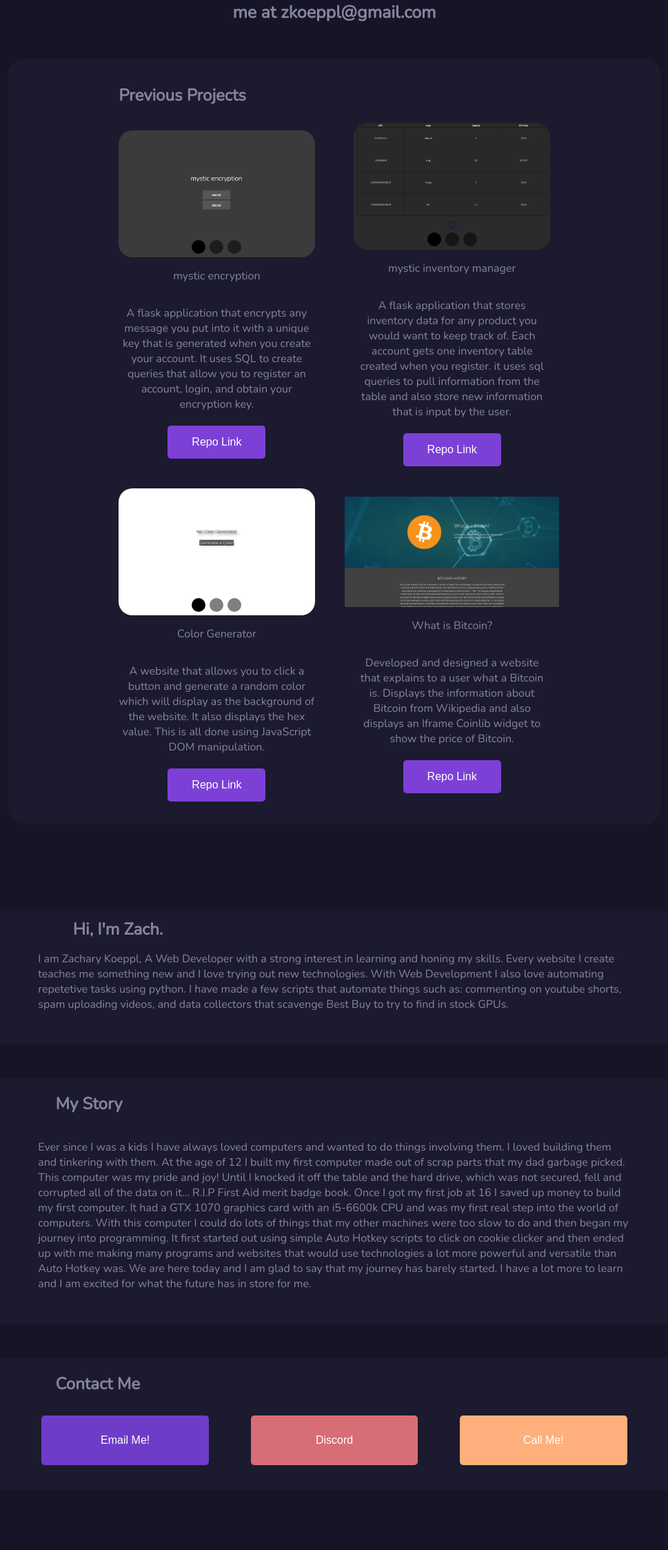
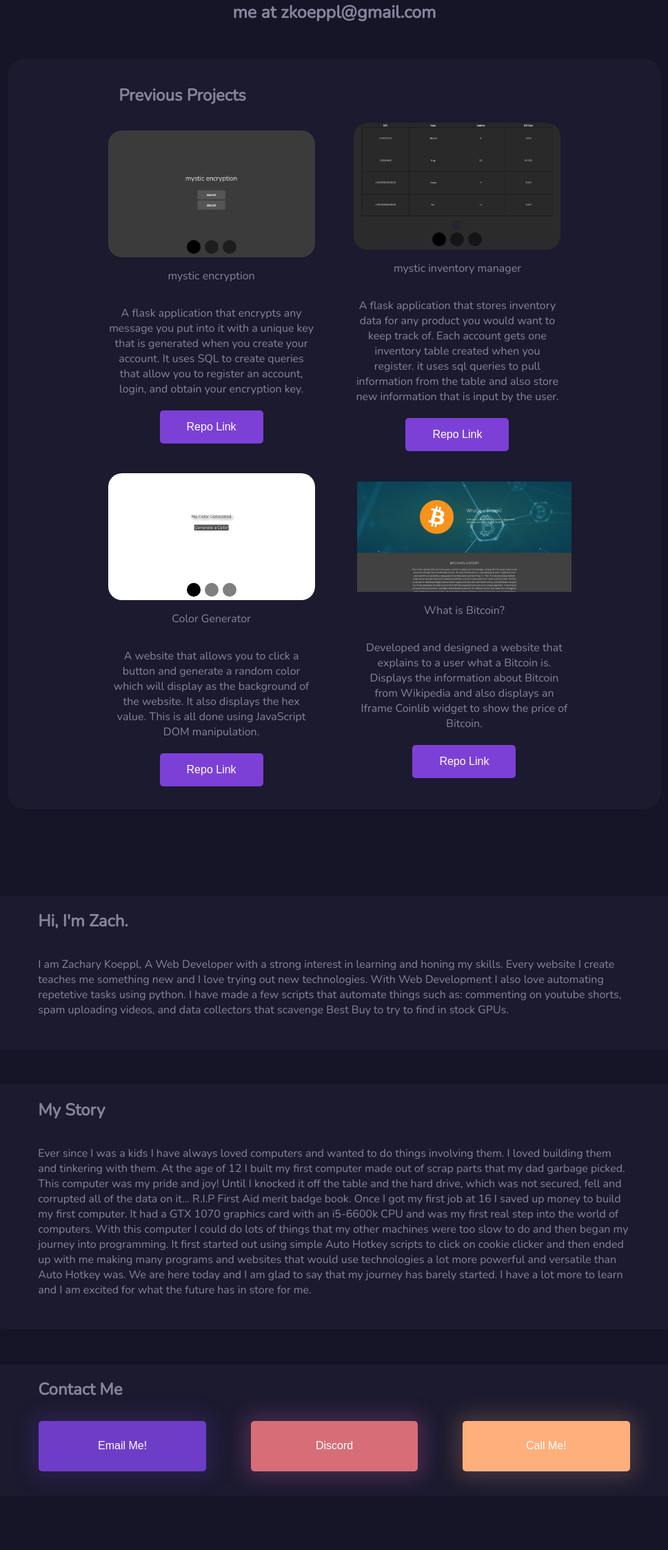
Before and after one commit to ZachK26/zach-koeppl-portfolio, a Flask app: page / in a window 1280 px wide. Shown: the part 307-2554 px from the top of the page at 69% size, without its empty margins (155-1124 px from the left). After the commit the page ends 2464 px from the top, so only its background shows below. Run offline with Flask 2, Linux system fonts and the light colour scheme.

Commit message:
updated padding

```diff
--- a/static/styles.css
+++ b/static/styles.css
@@ -34,11 +34,13 @@ h2{
     align-items: center;
     text-align: center;
     flex-direction: column;
+	flex-wrap: wrap;
     padding-left:3%;
 	padding-right:3%;
 	padding-bottom:3%;
     width:30%;
 	height:40%;
+	min-width: 300px;
 }
 
 .photo{
@@ -233,7 +235,7 @@ body{
 	height: fit-content;
 	block-size: fit-content;
 	text-align-last: right;
-	padding-left:10%;
+	padding-left:7.5%;
 	padding-right:3%;
 	padding-bottom:2%;
 }
@@ -250,7 +252,7 @@ margin-left: 17%;
 }
 .contactButtons{
 	width: 24%;
-	margin:3%;
+	margin:3.2%;
 	height:38%;
 	margin-top:1%;
 	margin-bottom:6%;
@@ -258,10 +260,15 @@ margin-left: 17%;
 }
 .emailbutton{
 	background-color:#6E3DC7;
+	box-shadow: 0px 0px 30px 10px rgba(110, 61, 199, 0.2);
 }
 .discordbutton{
 	background-color:#D76D77;
+	box-shadow: 0px 0px 30px 10px rgba(250, 109, 199, 0.2);
+
 }
 .callbutton{
 	background-color:#FFAF7B;
+	box-shadow: 0px 0px 30px 10px rgba(255, 175, 123, 0.2);
+
 }
--- a/templates/index.html
+++ b/templates/index.html
@@ -113,7 +113,7 @@
     </div>
     <div id = 'stcontainer'>
       <div class = 'otherSectionsSTContainer'>
-        <h3 id = 'projectstitle' class = 'otherSections'>Hi, I'm Zach.</h3>
+        <h3 id = 'sttitles' class = 'otherSections'>Hi, I'm Zach.</h3>
         <p class = 'otherSectionsST'>I am Zachary Koeppl, A Web Developer with a strong interest in learning and honing my skills. Every website I create teaches me something new and I love trying out new technologies.
             With Web Development I also love automating repetetive tasks using python. I have made a few scripts that automate things such as: commenting on youtube shorts, spam uploading videos,
             and data collectors that scavenge Best Buy to try to find in stock GPUs.
```
